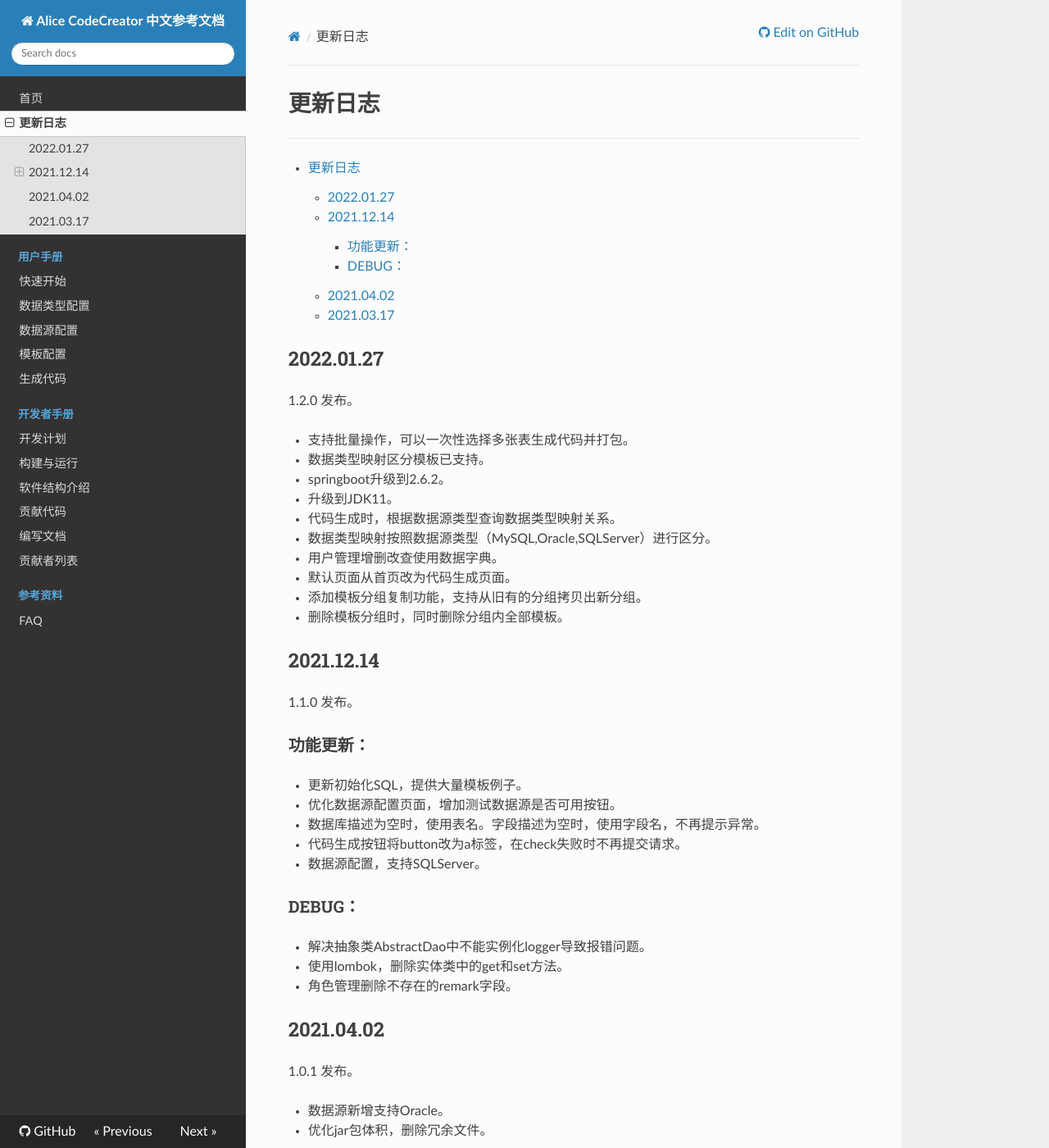
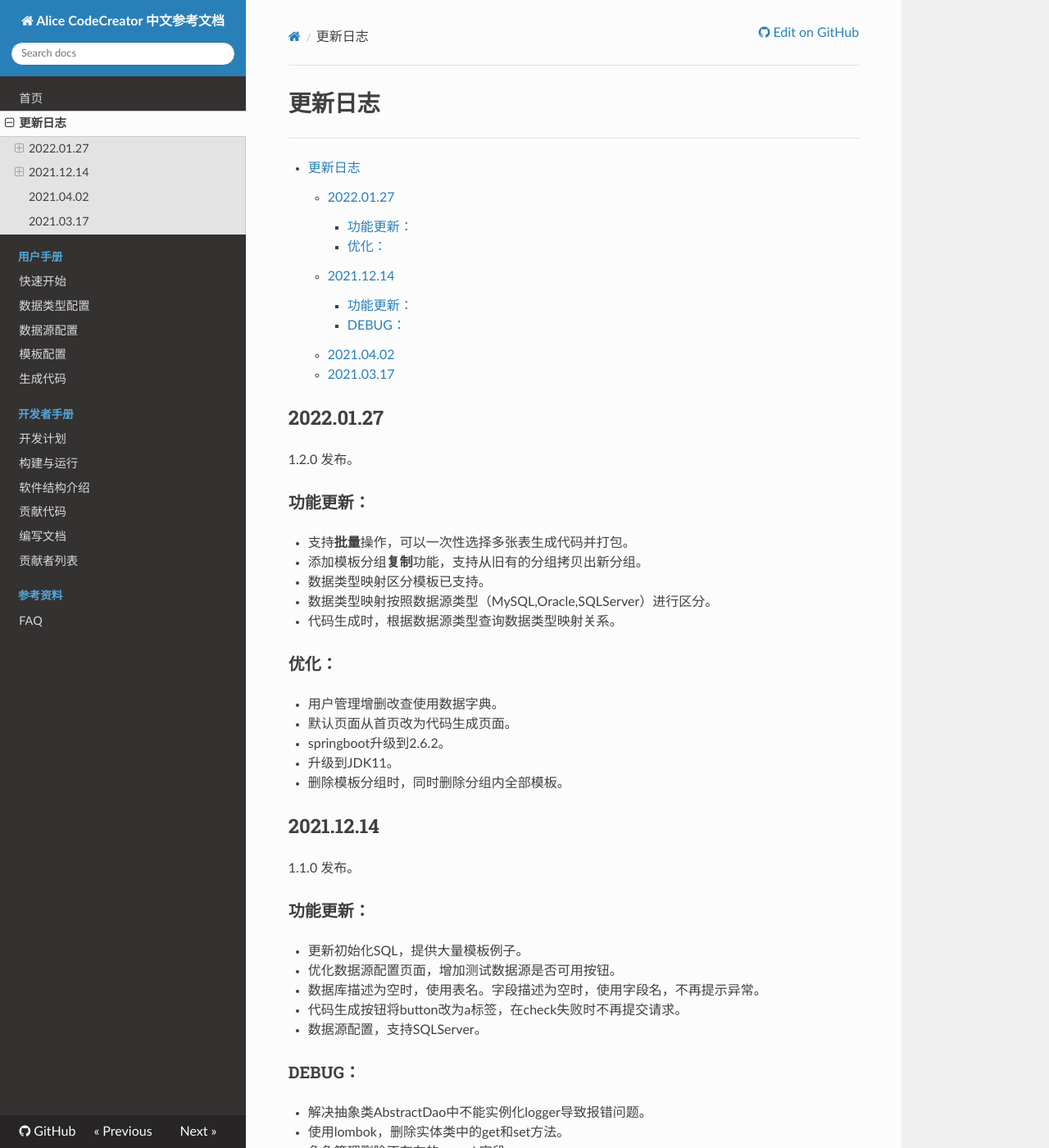
Before and after one commit to lxp135/alice-code-creator-docs, an MkDocs documentation site: the page built from docs/released.md, in a window 1280 px wide and 1400 px high. Shown: the whole window at 82% size. Built offline with MkDocs 1.6.1, drawn with Linux system fonts in a browser that asks for light colours; nearby versions of some CDN libraries; old or Windows-style settings are respelled for this version of MkDocs.

```diff
--- a/docs/released.md
+++ b/docs/released.md
@@ -6,15 +6,20 @@
 ## 2022.01.27
 1.2.0 发布。
 
-* 支持批量操作，可以一次性选择多张表生成代码并打包。
+### 功能更新：
+
+* 支持**批量**操作，可以一次性选择多张表生成代码并打包。
+* 添加模板分组**复制**功能，支持从旧有的分组拷贝出新分组。
 * 数据类型映射区分模板已支持。
+* 数据类型映射按照数据源类型（MySQL,Oracle,SQLServer）进行区分。
+* 代码生成时，根据数据源类型查询数据类型映射关系。
+
+### 优化：
+
+* 用户管理增删改查使用数据字典。
+* 默认页面从首页改为代码生成页面。
 * springboot升级到2.6.2。
 * 升级到JDK11。
-* 代码生成时，根据数据源类型查询数据类型映射关系。
-* 数据类型映射按照数据源类型（MySQL,Oracle,SQLServer）进行区分。
-* 用户管理增删改查使用数据字典。
-* 默认页面从首页改为代码生成页面。
-* 添加模板分组复制功能，支持从旧有的分组拷贝出新分组。
 * 删除模板分组时，同时删除分组内全部模板。
 
 ## 2021.12.14
--- a/mkdocs.yml
+++ b/mkdocs.yml
@@ -6,7 +6,7 @@
 repo_url: https://github.com/lxp135/alice-code-creator-docs
 copyright: Alice CodeCreator 中文参考文档由<a href="https://liuxp.me">刘小平</a>提供，项目托管在<a href="https://github.com/lxp135/alice-code-creator-docs">GitHub</a>。<script type="text/javascript" src="https://js.users.51.la/18564708.js"></script>
 
-pages:
+nav:
 - '首页': 'index.md'
 - '更新日志': 'released.md'
 - '用户手册':
```
